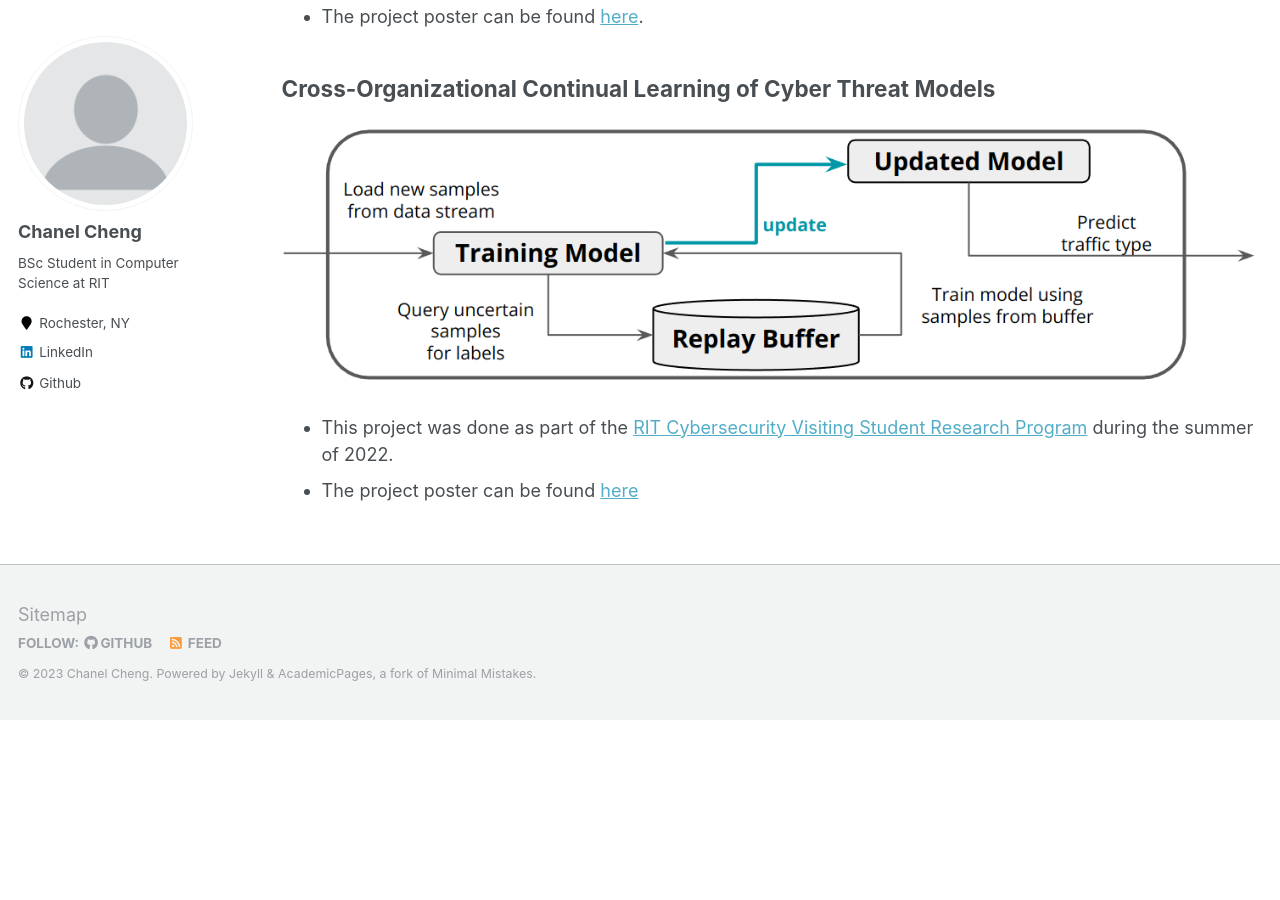
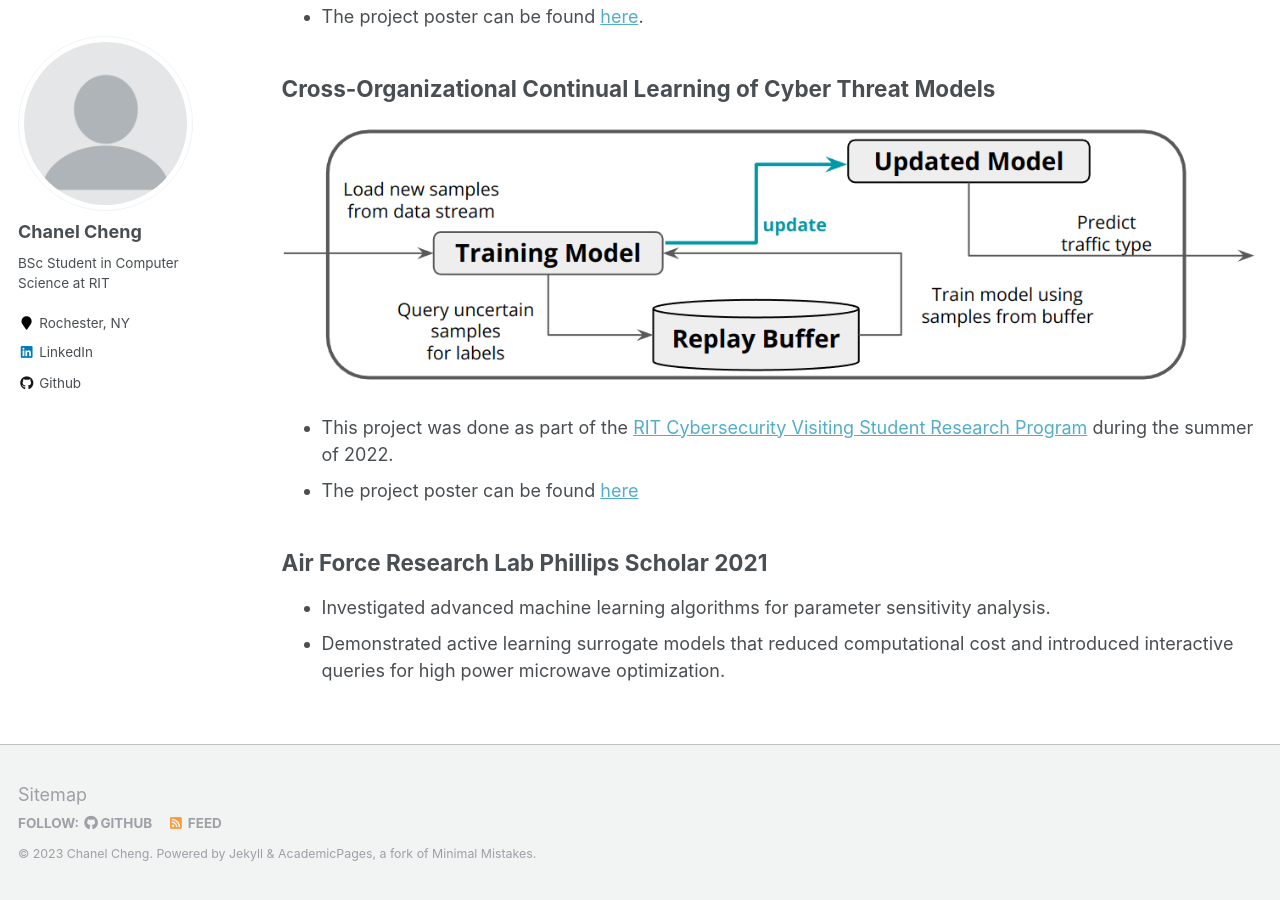
Before and after one commit to chanelfcheng/chanelfcheng.github.io, a Jekyll site: the page built from _pages/projects.md, in a window 1280 px wide and 900 px high, scrolled down 546 px. Built offline with Jekyll 4.4.1, drawn with Linux system fonts in a browser that asks for light colours; before the commit the page ends 1266 px from its top, so only the background shows below that.

Commit message:
added airforce research lab project

```diff
--- a/_pages/projects.md
+++ b/_pages/projects.md
@@ -21,3 +21,10 @@ Cross-Organizational Continual Learning of Cyber Threat Models
 
 * This project was done as part of the [RIT Cybersecurity Visiting Student Research Program](https://www.rit.edu/cybersecurity/cybervsr) during the summer of 2022.
 * The project poster can be found [here](https://docs.google.com/presentation/d/1loIFZeyguDzJaOEs5QAJbGM9JsZ-Yvpy/edit#slide=id.p1)
+
+Air Force Research Lab Phillips Scholar 2021
+------
+* Investigated advanced machine learning algorithms for parameter
+sensitivity analysis.
+* Demonstrated active learning surrogate models that reduced computational cost
+and introduced interactive queries for high power microwave optimization.
```
